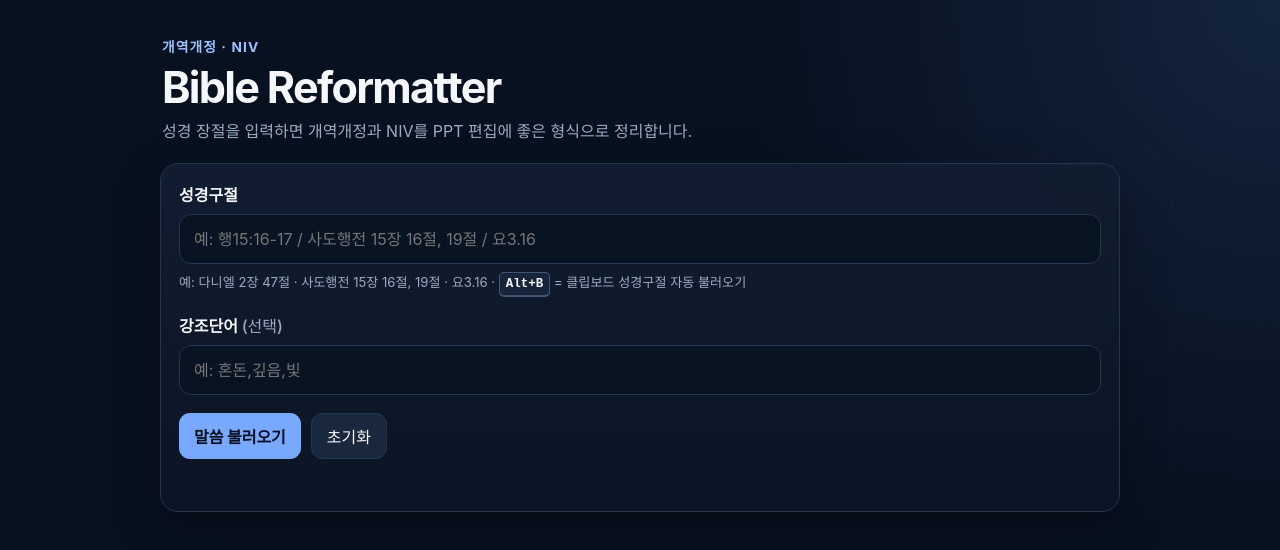
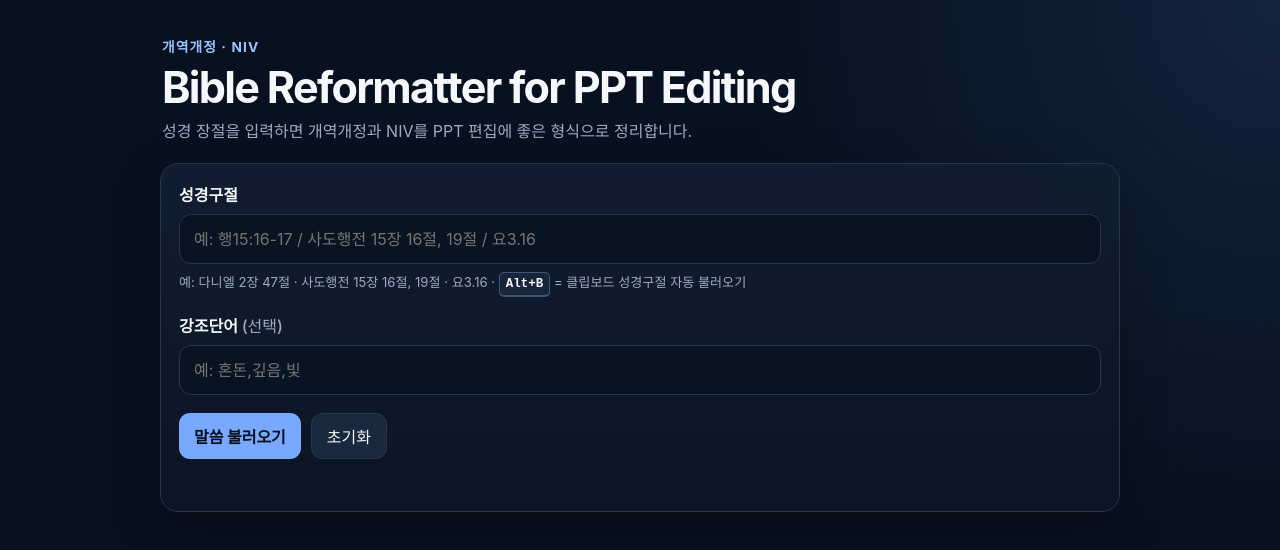
Before and after one commit to aimhighjb/bible-reformatter-web, a website: page index.html in a window 1280 px wide. Drawn offline with Linux system fonts and the light colour scheme.

Commit message:
Rename app title for PPT editing

```diff
--- a/index.html
+++ b/index.html
@@ -4,7 +4,7 @@
   <meta charset="utf-8" />
   <meta name="viewport" content="width=device-width,initial-scale=1,viewport-fit=cover" />
   <meta name="theme-color" content="#0b1220" />
-  <title>Bible Reformatter</title>
+  <title>Bible Reformatter for PPT Editing</title>
   <link rel="stylesheet" href="./styles.css" />
   <link rel="stylesheet" href="./enhancements.css" />
 </head>
@@ -13,7 +13,7 @@
     <section class="hero">
       <div>
         <div class="eyebrow">개역개정 · NIV</div>
-        <h1>Bible Reformatter</h1>
+        <h1>Bible Reformatter for PPT Editing</h1>
         <p>성경 장절을 입력하면 개역개정과 NIV를 PPT 편집에 좋은 형식으로 정리합니다.</p>
       </div>
     </section>
```
